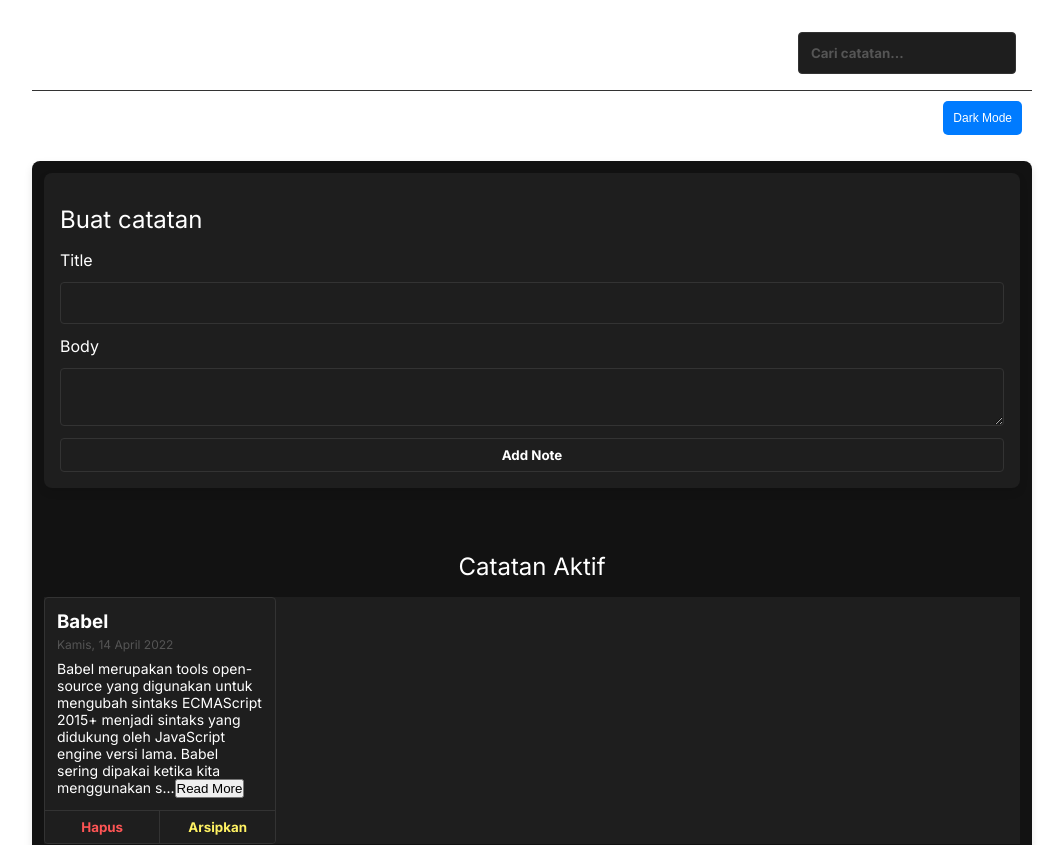
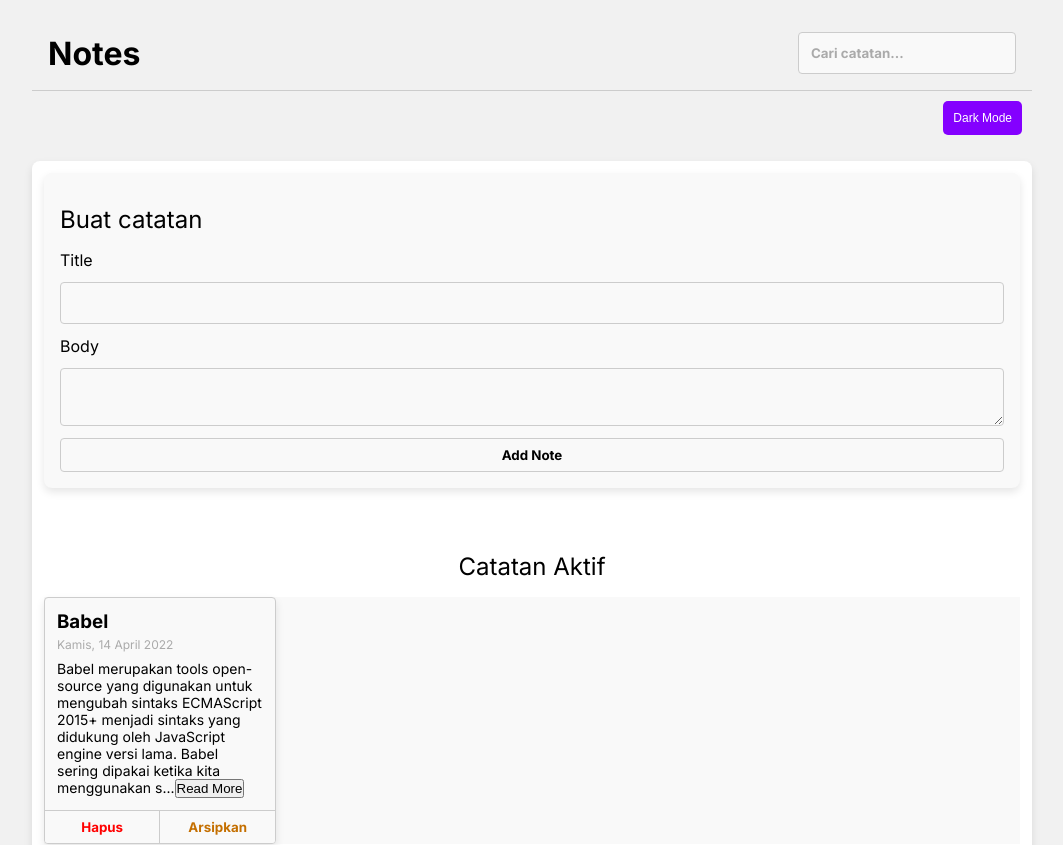
Before and after one commit to teramadhi/personal-notes-starter, a React (Vite) app: page / in a window 1280 px wide. Shown: the top 845 px of the page, without its empty margins (108-1171 px from the left). Built offline with nearby package versions, Linux system fonts and the light colour scheme.

Commit message:
togle tema bisa bisa

```diff
--- a/src/App.jsx
+++ b/src/App.jsx
@@ -57,7 +57,7 @@ function App({ toggleDarkMode, isDarkMode }) {
   return (
     <main>
       <header className="note-app__header">
-        <h1>Catatan</h1>
+        <h1>Notes</h1>
         <div className="note-search">
           <SearchBar searchQuery={searchQuery} setSearchQuery={setSearchQuery} />
         </div>
--- a/src/components/NoteForm.jsx
+++ b/src/components/NoteForm.jsx
@@ -25,7 +25,7 @@ function NoteForm({ addNote }) {
   };
 
   return (
-    <form onSubmit={handleSubmit}>
+    <form onSubmit={handleSubmit} className="note-form">
       <div className="form-group">
         <label htmlFor="note-title">Title</label>
         <input
--- a/src/components/SearchBar.jsx
+++ b/src/components/SearchBar.jsx
@@ -19,7 +19,7 @@ const SearchBar = ({ searchQuery, setSearchQuery }) => {
       value={searchQuery}
       onChange={(e) => setSearchQuery(e.target.value)}
     />
-  )
+  );
 }
 
-export default SearchBar
+export default SearchBar;
--- a/src/styles/style.css
+++ b/src/styles/style.css
@@ -1,19 +1,3 @@
-/* Normal Mode Colors */
-:root {
-  --background-color: #f1c84b;
-  --text-color: #7d2926;
-  --border-color: #b44a2d;
-  --input-bg-color: #e5a938;
-  --input-placeholder-color: #d57a30;
-  --body-bg-color: #f1c84b;
-  --note-input-bg-color: #e5a938;
-  --body-box-shadow: 0 4px 8px rgba(0, 0, 0, 0.1);
-  --font-family: 'Inter', sans-serif;
-  --delete-button-color: #ff0000;
-  --archive-button-color: #fff263;
-  --delete-button-hover-color: #b00020;
-}
-
 /* Gaya Global */
 * {
   box-sizing: border-box;
@@ -30,18 +14,35 @@ body {
   justify-content: center;
   align-items: flex-start;
   min-height: 100vh;
-  margin: 0;
   padding: 16px;
 }
 
 body.light-mode {
-  background-color: white;
-  color: black;
+  --background-color: rgb(241, 241, 241);
+  --text-color: black;
+  --border-color: #ccc;
+  --input-bg-color: #f9f9f9;
+  --input-placeholder-color: #aaa;
+  --body-bg-color: white;
+  --note-input-bg-color: #f9f9f9;
+  --delete-button-color: #ff0000;
+  --archive-button-color: #c46f00;
+  --delete-button-hover-color: #b00020;
+  --archive-button-hover-color: #c49000;
 }
 
 body.dark-mode {
-  background-color: black;
-  color: white;
+  --background-color: #1d1d1d;
+  --text-color: #ffffff;
+  --border-color: #333333;
+  --input-bg-color: #2b2b2b;
+  --input-placeholder-color: #555555;
+  --body-bg-color: #222222;
+  --note-input-bg-color: #222222;
+  --delete-button-color: #ff5555;
+  --archive-button-color: #fff263;
+  --delete-button-hover-color: #b00020;
+  --archive-button-hover-color: #c49000;
 }
 
 #root {
@@ -154,6 +155,9 @@ h1 {
 
 .note-input__title {
   font-weight: 700;
+  background-color: var(--input-bg-color);
+  color: var(--text-color);
+  border: 1px solid var(--border-color);
 }
 
 .note-input__title__char-limit {
@@ -164,6 +168,9 @@ h1 {
 
 .note-input__body {
   min-height: 175px;
+  background-color: var(--input-bg-color);
+  color: var(--text-color);
+  border: 1px solid var(--border-color);
 }
 
 .note-input button {
@@ -204,7 +211,7 @@ h1 {
   flex-direction: column;
   overflow: hidden;
   background-color: var(--note-input-bg-color);
-  box-shadow: var(--box-shadow);
+  box-shadow: var(--body-box-shadow);
   word-wrap: break-word;
   word-break: break-word;
   color: var(--text-color);
@@ -275,8 +282,9 @@ h1 {
   width: 100%;
   margin: 0 auto;}
 
+/* Add this line to push the button to the right */
 #theme-toggle {
-  background-color: #007bff;
+  background-color: #8400ff;
   color: white;
   border: none;
   padding: 10px 10px;
@@ -285,11 +293,11 @@ h1 {
   border-radius: 5px;
   transition: background-color 0.3s ease;
   margin: 10px;
-  margin-left: auto; /* Add this line to push the button to the right */
+  margin-left: auto;
 }
 
 #theme-toggle:hover {
-  background-color: #0056b3;
+  background-color: #7919b1;
 }
 
 /* Media Queries */
```
Also changed, not shown: src/components/NoteList.jsx (+3 -4 lines).
